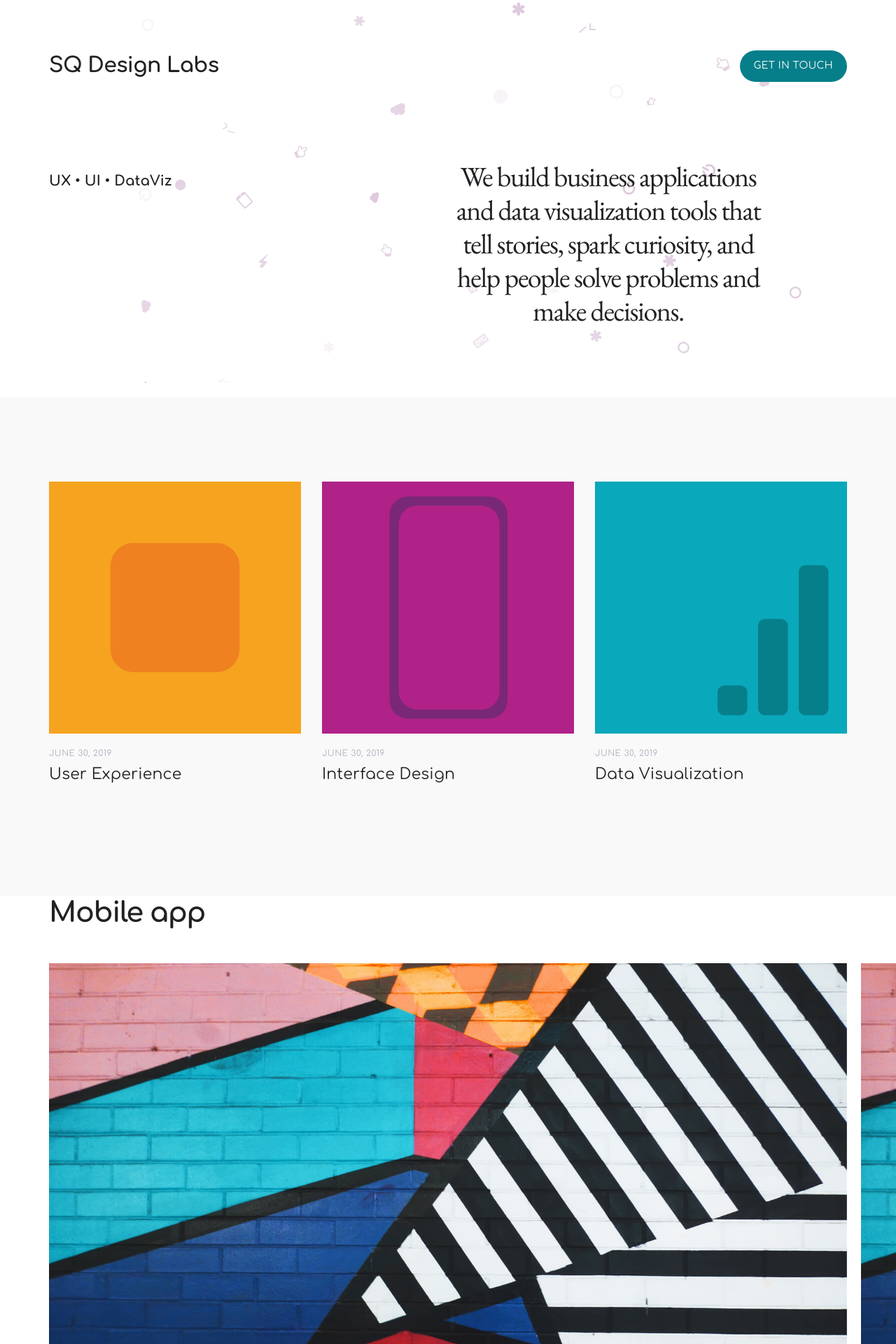
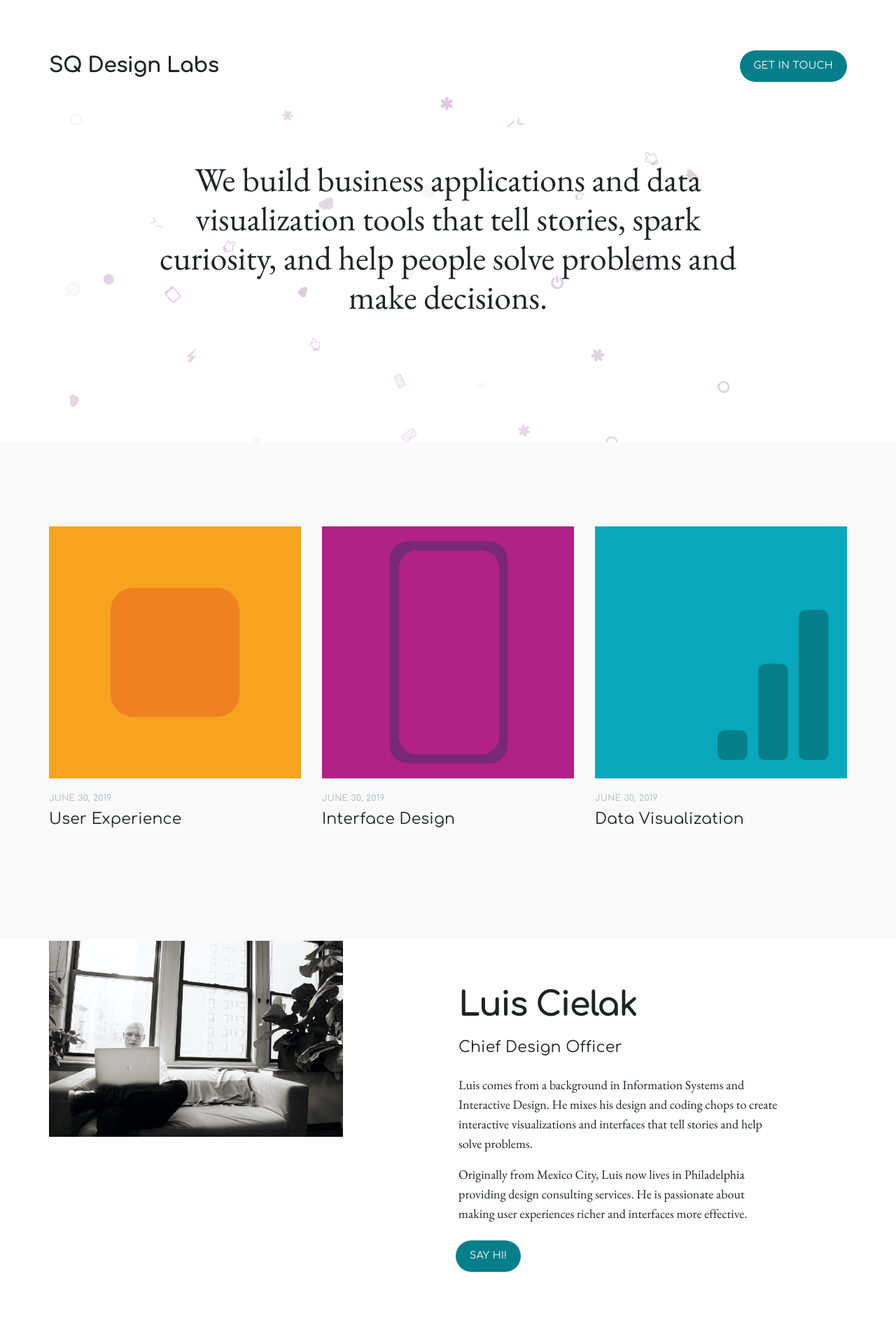
Before and after one commit to luiscielak/sqdesignlabs, a Jekyll site: the page built from index.html, in a window 1280 px wide. Shown: the top 1920 px of the page at 70% size. Built offline with Jekyll 4.4.1, drawn with Linux system fonts in a browser that asks for light colours; nearby versions of some CDN libraries; some of the changed text lies outside the part shown.

Commit message:
Update intro text block

```diff
--- a/_sass/_includes/_section__hero.scss
+++ b/_sass/_includes/_section__hero.scss
@@ -27,6 +27,11 @@
 		max-width: 340px;
 	}
 
+	.tagline {
+    padding-left: 0;
+    padding-right: 0;
+	}
+
 	.hero__cta {
 		position: absolute;
 		left: 0;
@@ -51,18 +56,25 @@
 			max-width: 458px;
 		}
 
+		.tagline {
+			padding-left: 8rem;
+			padding-right: 8rem;
+		}
+
+
 		.hero__cta {
 			display: none;
 		}
 	}
+
 }
 
 .hero__background {
 	display: block;
 	position: absolute;
-	top: 0px;
+	top: 15%;
 	left: 50%;
-	transform: translateX(-50%);
+	transform: translateX(-60%);
 	z-index: -1;
 	max-width: 190%;
 	display: none;
--- a/_sass/_typography.scss
+++ b/_sass/_typography.scss
@@ -20,10 +20,17 @@ h6,
   font-family: $title-font;
   color: $text-dark-color;
 }
-.intro {
+.tagline {
   font-family: $body-font;
   text-align: center;
   font-weight: 400;
+  font-size: $h2-size-small;
+  line-height: $h2-lineheight-small;
+
+  @include mq(tabletp) {
+    font-size: $h2-size;
+    line-height: $h2-lineheight;
+  }
 }
 
 h1,
--- a/index.html
+++ b/index.html
@@ -13,9 +13,16 @@ featured_image: /images/social.jpg
 	{% endif %}
 
 	<section class="hero">
-		<div class="wrap grid">
+		<div class="wrap">
+			<div class="tagline">
+				{{ page.description }}
+				<a href="#" class="hero__cta button--fill contact-trigger js-contact">Get In Touch</a>
+			</div>
+		</div>
+
+<!-- 		<div class="wrap grid">
 			<div class="title">
-				<h6>{{ page.title }}</h6>
+				<h4>{{ page.title }}</h4>
 			</div>
 
 			<h3 class="intro">
@@ -23,6 +30,7 @@ featured_image: /images/social.jpg
 				<a href="#" class="hero__cta button--fill contact-trigger js-contact">Get In Touch</a>
 			</h3>
 		</div>
+ -->
 	</section>
 
 	<section class="recent-posts">
@@ -39,38 +47,6 @@ featured_image: /images/social.jpg
 	</section>
 
 
-	<section class="listing">
-		<div class="wrap">
-
-			{% for project in site.projects reversed %}
-
-			{% if project.accent_color %}{% capture accent_color %}{{ project.accent_color }}{% endcapture %}{% endif %}
-
-			<article class="project__preview">
-				<h3 class="project__title"><a href="{{ project.url | relative_url }}" style="--accent: {{ accent_color }}">{{ project.title }}</a></h3>
-
-				<div class="project__images owl-carousel" style="--accent: {{ accent_color }}">
-					{% for image in project.gallery_images %}
-					<a href="{{ project.url | relative_url }}"><img src="{{ '/images/projects/' | relative_url}}{{ image }}" alt="" class="project__image"></a>
-					{% endfor %}
-				</div>
-
-				<div class="project__content grid" style="border-color: {{ accent_color }}">
-					<p class="project__subtitle subtitle--light">{{ project.subtitle }}</p>
-					<p class="project__description --small">
-						{{ project.description }}
-						<a href="{{ project.url | relative_url }}" class="project__link button--text --right"
-							style="color: {{ accent_color }}; --color-var: {{ accent_color }}">View Case Study</a>
-					</p>
-				</div>
-			</article>
-
-			{% endfor %}
-		</div>
-	</section>
-
-
-
 	{% include section__about.html %}
 
 </div>
```
